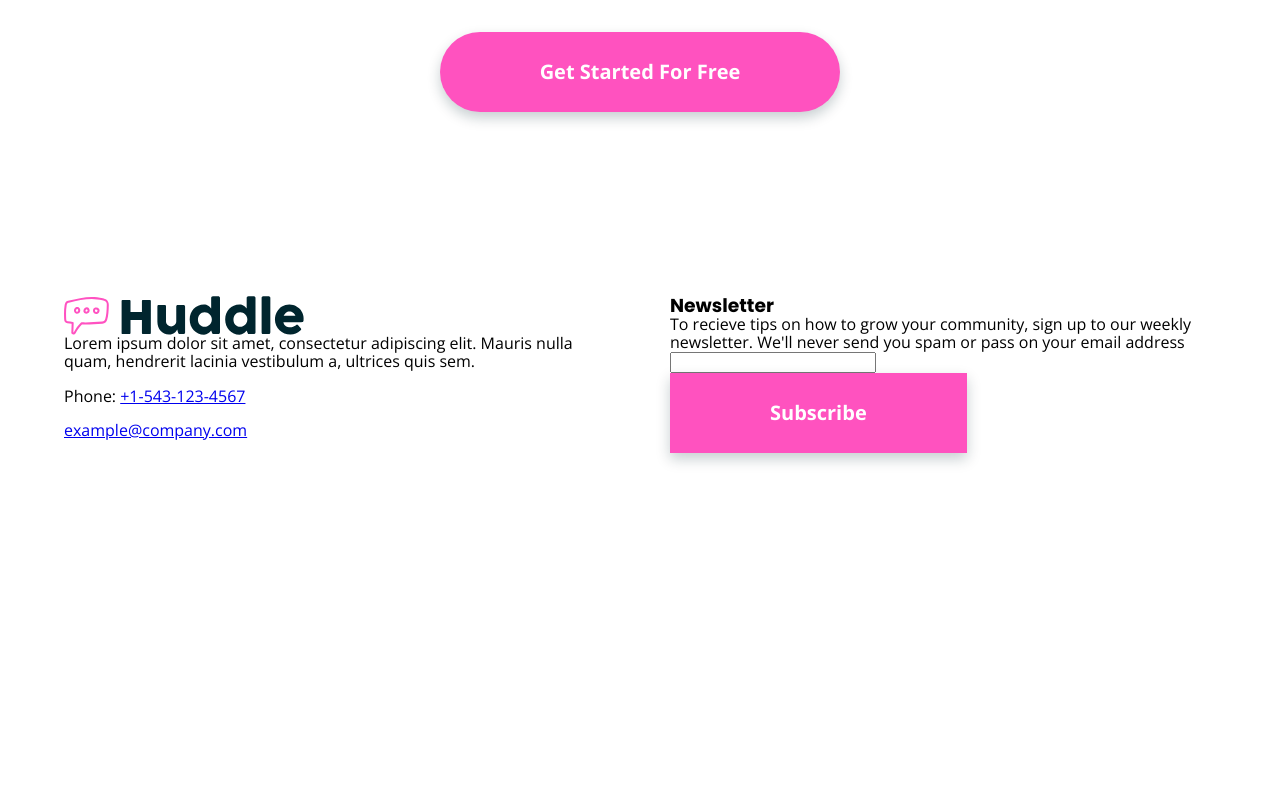
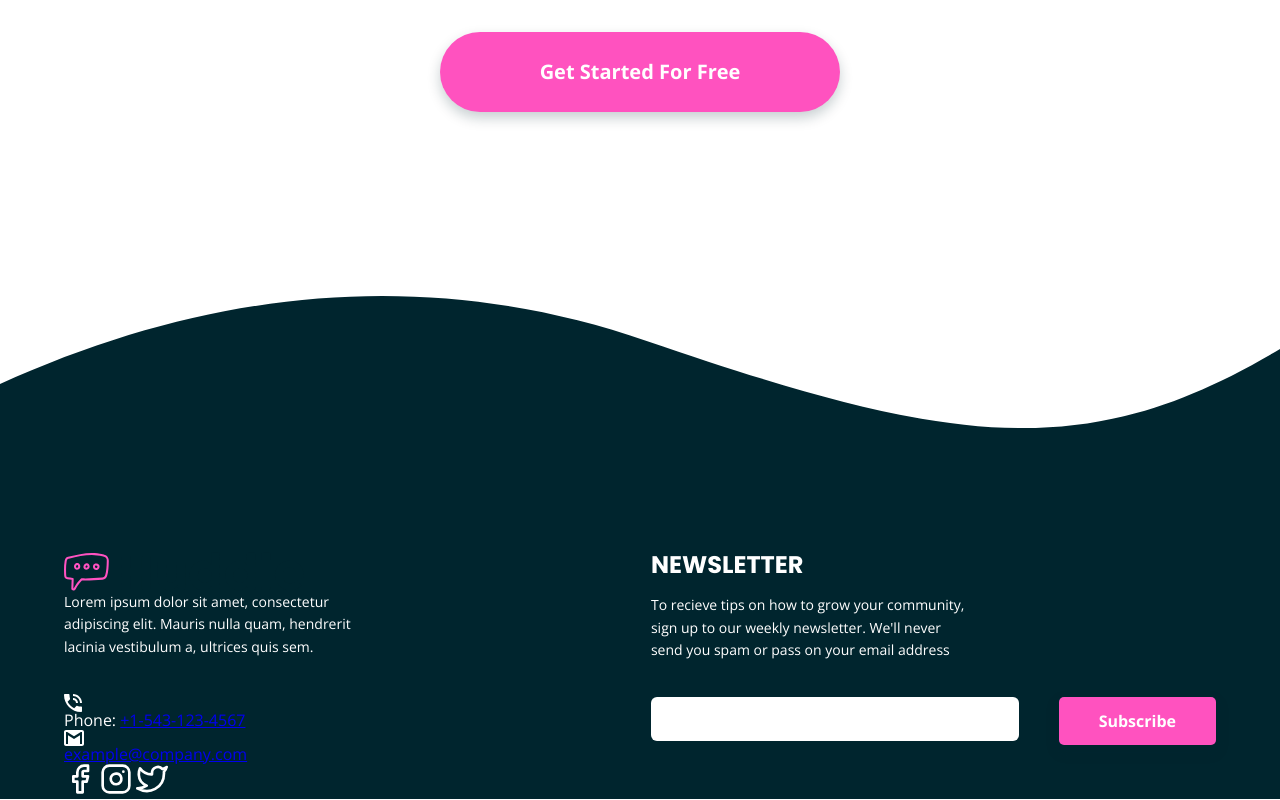
Before and after one commit to karolbanat/huddle-landing-page-with-curved-sections, a website: page index.html in a window 1280 px wide. Shown: the part 4410-5210 px from the top of the page. Before the commit the page ends 4886 px from the top, so only its background shows below. Drawn offline with nearby package versions, Linux system fonts and the light colour scheme.

Commit message:
Styling newsletter section

```diff
--- a/index.html
+++ b/index.html
@@ -119,7 +119,13 @@
 		</section>
 	</main>
 
-	<footer class="section grid footer">
+	<footer class="section section--background footer">
+		<picture class="section__curve section__curve--top">
+			<source media="(min-width: 660px)" srcset="./dist/images/desktop/bg-footer-top-desktop.svg">
+			<img src="./dist/images/mobile/bg-footer-top-mobile.svg" alt="">
+		</picture>
+		<div class="container">
+			<div class="footer__flex">
 				<section class="contact" aria-label="Contact information">
 					<img src="./dist/images/logo.svg" alt="Huddle logo">
 					<p class="footer__text">Lorem ipsum dolor sit amet, consectetur adipiscing elit. Mauris nulla quam,
@@ -128,7 +134,8 @@
 
 					<div class="contact__info">
 						<img src="./dist/images/icons/icon-phone.svg" alt="" class="contact__icon">
-				<p class="contact__text">Phone: <a href="tel:+1-543-123-4567" class="contact__link">+1-543-123-4567</a>
+						<p class="contact__text">Phone: <a href="tel:+1-543-123-4567"
+								class="contact__link">+1-543-123-4567</a>
 						</p>
 					</div>
 
@@ -163,7 +170,8 @@
 
 				<section class="newsletter">
 					<h3 class="newsletter__heading">Newsletter</h3>
-			<p class="footer__text">To recieve tips on how to grow your community, sign up to our weekly newsletter.
+					<p class="footer__text">To recieve tips on how to grow your community, sign up to our weekly
+						newsletter.
 						We'll never
 						send you spam or pass on your email address</p>
 					<form class="newsletter__form">
@@ -171,9 +179,11 @@
 							<input type="email" class="newsletter__input" aria-label="Email address">
 							<p class="newsletter__msg"></p>
 						</div>
-				<button class="btn btn--primary">Subscribe</button>
+						<button class="btn btn--primary newsletter__btn">Subscribe</button>
 					</form>
 				</section>
+			</div>
+		</div>
 	</footer>
 
 	<script src="./dist/js/main.min.js"></script>
--- a/src/sass/base/_root.scss
+++ b/src/sass/base/_root.scss
@@ -30,6 +30,8 @@
 	--btn-shadow-pink: 0 0 0.9rem hsla(322, 100%, 66%, 0.22);
 	--btn-shadow-grayish: 0 0.6rem 1.3rem hsla(192, 100%, 9%, 0.22);
 
+	--footer: var(--clr-white);
+	--bg-footer: var(--clr-neutral-700);
 	--clr-facebook: hsl(220, 46%, 48%);
 	--clr-instagram: radial-gradient(circle at 30% 107%, #fdf497 0%, #fdf497 5%, #fd5949 45%, #d6249f 60%, #285aeb 90%);
 	--clr-twitter: hsl(203, 89%, 53%);
--- /dev/null
+++ b/src/sass/components/_contact.scss
@@ -0,0 +1,3 @@
+.contact {
+
+}
--- /dev/null
+++ b/src/sass/components/_footer.scss
@@ -0,0 +1,25 @@
+.footer {
+	padding-top: clamp(7em, 20vw, 17em);
+	color: var(--footer);
+	background-color: var(--bg-footer);
+
+	&__flex {
+		display: flex;
+		gap: 6.5em;
+
+		@media (max-width: $small-bp) {
+			flex-direction: column-reverse;
+		}
+
+		& > * {
+			flex-grow: 1;
+		}
+	}
+
+	&__text {
+		margin-bottom: 3.6rem;
+		max-width: 40ch;
+		font-size: 1.4rem;
+		line-height: 1.6;
+	}
+}
--- /dev/null
+++ b/src/sass/components/_newsletter.scss
@@ -0,0 +1,36 @@
+.newsletter {
+	&__heading {
+		margin-bottom: 1.6rem;
+		font-size: 2rem;
+		text-transform: uppercase;
+
+		@media (min-width: $small-bp) {
+			font-size: 2.4rem;
+		}
+	}
+
+	&__form {
+		display: grid;
+		gap: 1.6rem;
+
+		@media (min-width: $large-bp) {
+			grid-template-columns: 1fr auto;
+			gap: 4rem;
+		}
+	}
+
+	&__input {
+		padding: 1em;
+		width: 100%;
+		font-size: 1.4rem;
+		border: none;
+		border-radius: 0.6rem;
+	}
+
+	&__btn {
+		place-self: end;
+		padding: 0.75em 2.5em;
+		font-size: 1.6rem;
+		border-radius: 0.5rem;
+	}
+}
--- a/src/sass/main.scss
+++ b/src/sass/main.scss
@@ -14,3 +14,6 @@
 @import './components/conversations';
 @import './components/users';
 @import './components/ready';
+@import './components/footer';
+@import './components/contact';
+@import './components/newsletter';
```
Also changed, not shown: dist/css/main.min.css. Lines whose indentation alone changed are shown as unchanged.
